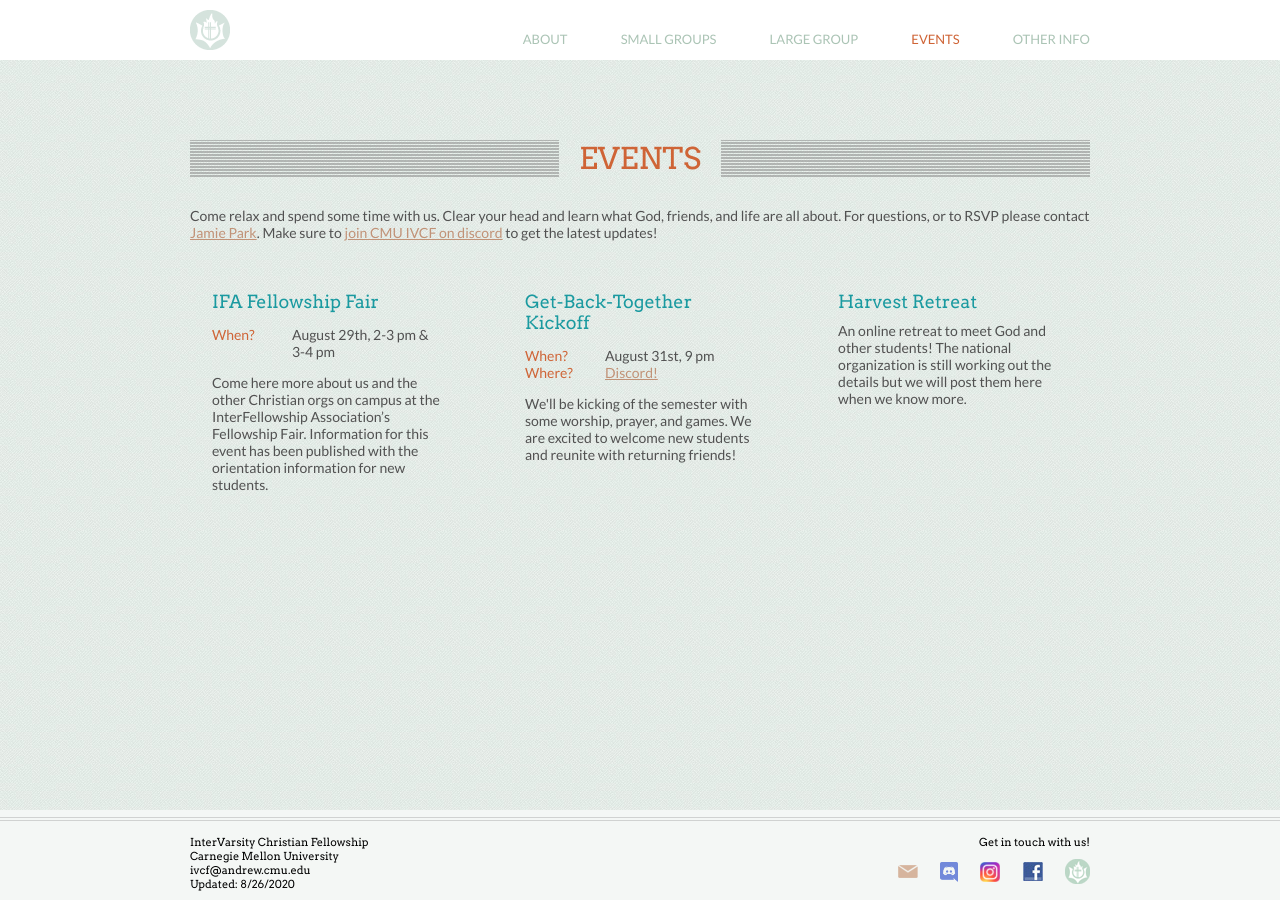
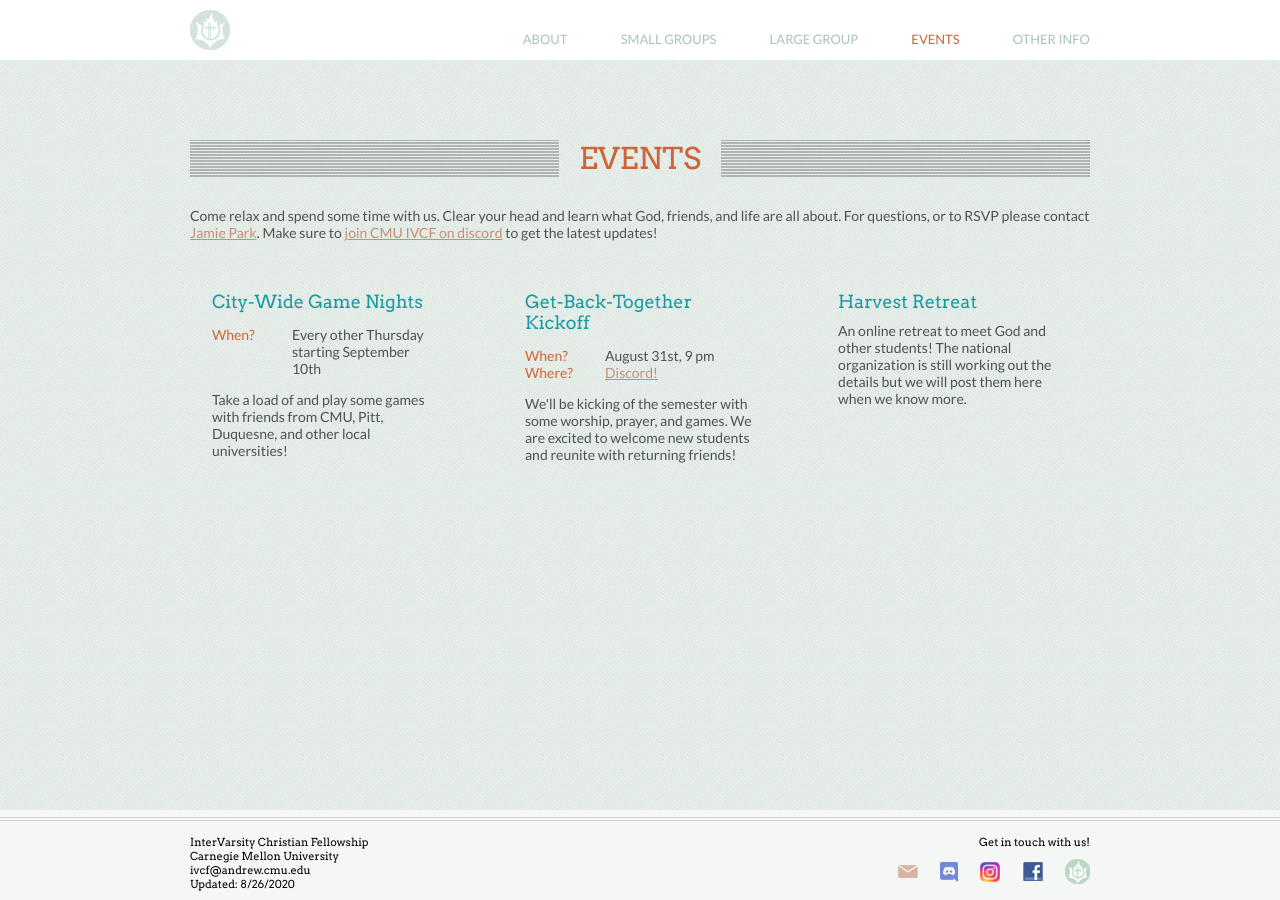
Before and after one commit to ivcf-cmu/ivcf-cmu.github.io, a Jekyll site: the page built from events.md, in a window 1280 px wide. Built offline with Jekyll 4.4.1, drawn with Linux system fonts in a browser that asks for light colours.

Commit message:
added game nights to events

```diff
--- a/events.md
+++ b/events.md
@@ -10,12 +10,12 @@ Come relax and spend some time with us. Clear your head and learn what God, frie
 <div class="content-events">
 	<div class="cogs">
 		<div class="tricolumn">
-			<h2>IFA Fellowship Fair</h2>
+			<h2>City-Wide Game Nights</h2>
 			<dl>
-				<dt>When?&nbsp;</dt><dd>August 29th, 2-3 pm & 3-4 pm</dd>
+				<dt>When?&nbsp;</dt><dd>Every other Thursday starting September 10th</dd>
 			</dl>
 			<p>
-				Come here more about us and the other Christian orgs on campus at the InterFellowship Association’s Fellowship Fair. Information for this event has been published with the orientation information for new students.
+				Take a load of and play some games with friends from CMU, Pitt, Duquesne, and other local universities!
 			</p>
 		</div>
 		<div class="tricolumn">
```
